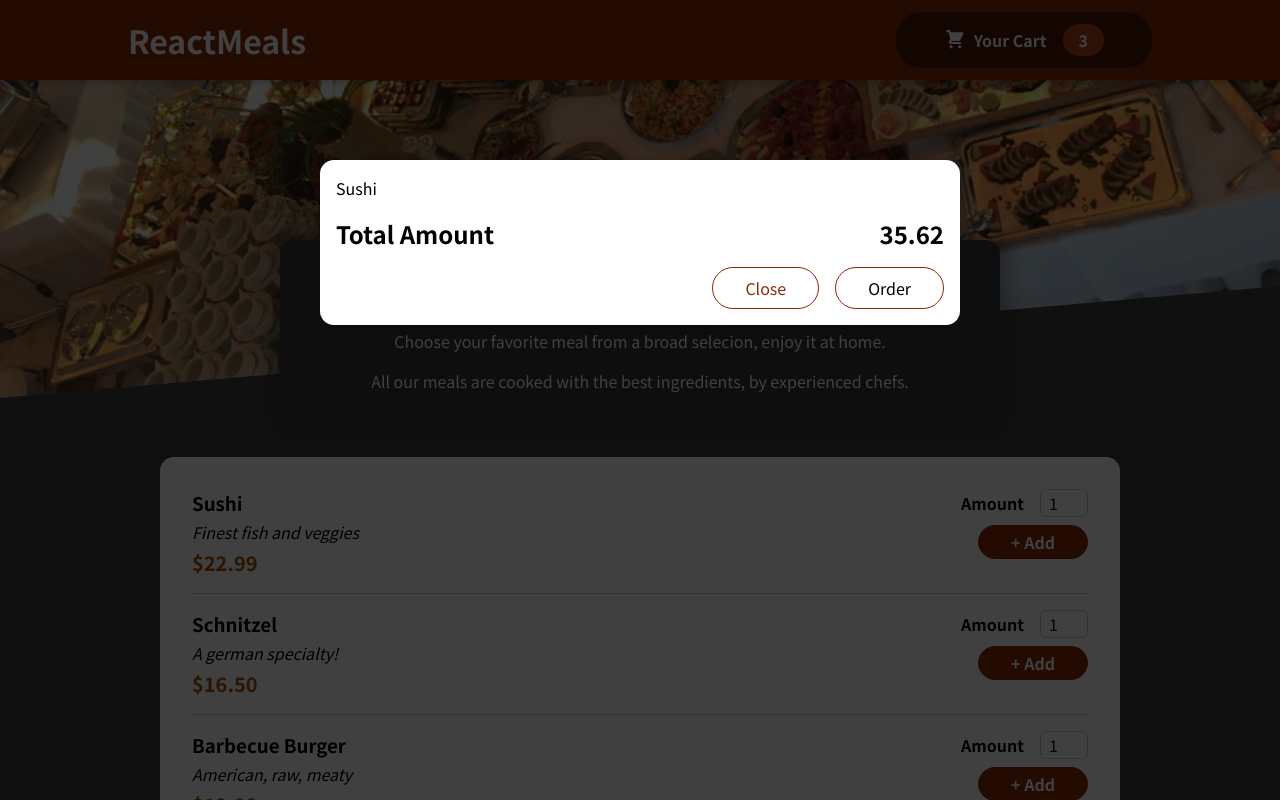
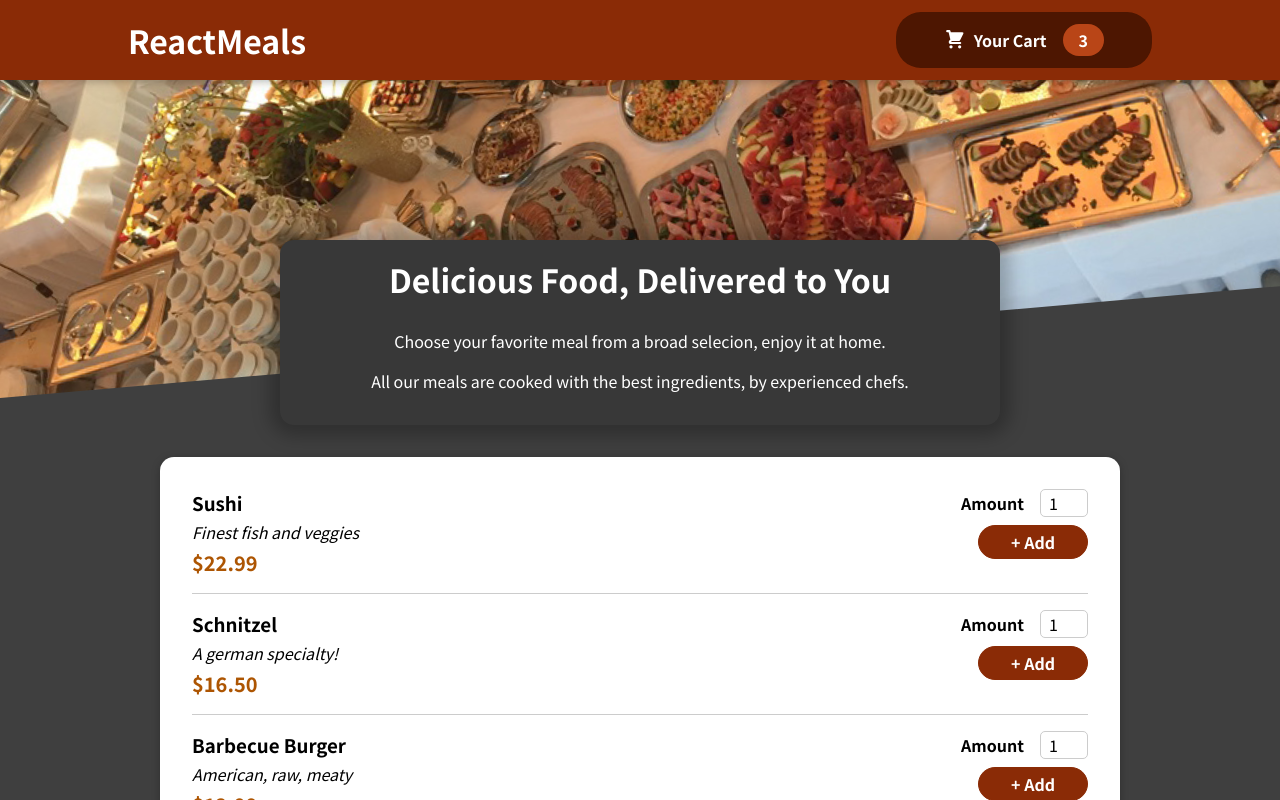
Before and after one commit to Wannabeguru/react-food-order-app, a React (Create React App) app: page / in a window 1280 px wide. Shown: the top 800 px of the page. Built offline with nearby package versions, Linux system fonts and the light colour scheme.

Commit message:
added functionality to close button, clicking on backdrop to close modal, and opening modal by clicking on cart

```diff
--- a/src/App.js
+++ b/src/App.js
@@ -1,13 +1,23 @@
 import Header from "./components/Layout/Header";
-import Meals from "./components/Meals/Meals"
-import Cart from './components/Cart/Cart'
+import Meals from "./components/Meals/Meals";
+import Cart from "./components/Cart/Cart";
+import { useState } from "react";
 function App() {
+  const [cartIsShown, setCartIsShown] = useState(false);
+
+  const showCartHandler = () => {
+    setCartIsShown(true);
+  };
+
+  const hideCartHandler = () => {
+    setCartIsShown(false);
+  };
   return (
     <>
-      <Cart/>
-      <Header />
+      {cartIsShown && <Cart onClose={hideCartHandler}/>}
+      <Header onShowCart={showCartHandler} />
       <main>
-        <Meals/>
+        <Meals />
       </main>
     </>
   );
--- a/src/components/Cart/Cart.js
+++ b/src/components/Cart/Cart.js
@@ -11,14 +11,14 @@
   );
 
   return (
-    <Modal>
+    <Modal onClose={props.onClose}>
         {cartItems}
         <div className={classes.total}>
             <span>Total Amount</span>
             <span>35.62</span>
         </div>
         <div className={classes.actions}>
-            <button className={classes["button--alt"]}>Close</button>
+            <button className={classes["button--alt"]} onClick={props.onClose}>Close</button>
             <button>Order</button>
         </div>
     </Modal>
--- a/src/components/Layout/Header.js
+++ b/src/components/Layout/Header.js
@@ -6,7 +6,7 @@
     <>
       <header className={classes.header}>
         <h1>ReactMeals</h1>
-        <HeaderCartButton/>
+        <HeaderCartButton onClick={props.onShowCart}/>
       </header>
       <div className={classes['main-image']}>
         <img src={mealsImage} alt="Table full of food" />
--- a/src/components/Layout/HeaderCartButton.js
+++ b/src/components/Layout/HeaderCartButton.js
@@ -3,7 +3,7 @@
 
 const HeaderCartButton = (props) => {
   return (
-    <button className={classes.button}>
+    <button className={classes.button} onClick={props.onClick}>
       <span className={classes.icon}>
         <CartIcon />
       </span>
--- a/src/components/UI/Modal.js
+++ b/src/components/UI/Modal.js
@@ -1,7 +1,7 @@
 import classes from "./Modal.module.css";
 import ReactDOM from "react-dom";
 const BackDrop = (props) => {
-  return <div className={classes.backdrop}></div>;
+  return <div className={classes.backdrop} onClick={props.onClose}></div>;
 };
 
 const ModalOverlay = (props) => {
@@ -17,7 +17,7 @@
 const Modal = (props) => {
   return (
     <>
-      {ReactDOM.createPortal(<BackDrop />, portalElement)}
+      {ReactDOM.createPortal(<BackDrop onClose={props.onClose} />, portalElement)}
       {ReactDOM.createPortal(
         <ModalOverlay>{props.children}</ModalOverlay>,
         portalElement
```
